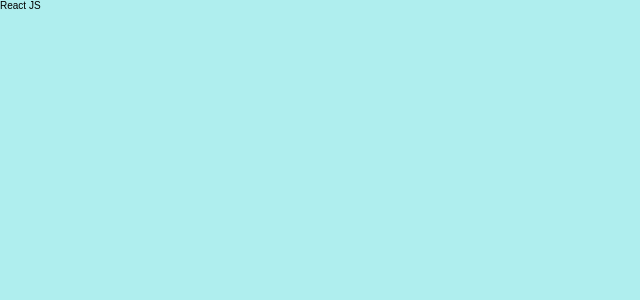
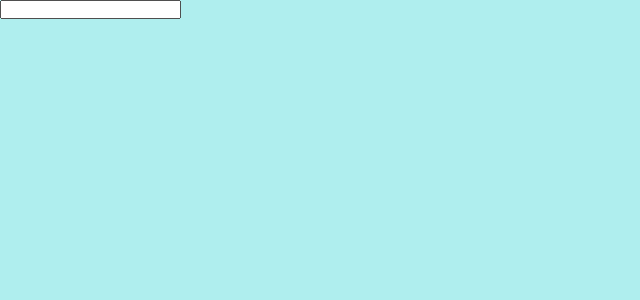
Before and after one commit to carlosdlroca/caesar-cipher, a React (Create React App) app: page / in a window 1280 px wide. Shown: the top 300 px of the page, without its empty margins (0-640 px from the left). Built offline with nearby package versions, Linux system fonts and the light colour scheme.

Commit message:
Create Input Component

```diff
--- a/public/index.html
+++ b/public/index.html
@@ -1,31 +1,16 @@
 <!DOCTYPE html>
 <html lang="en">
+
 <head>
   <meta charset="utf-8" />
-    <link rel="icon" href="%PUBLIC_URL%/favicon.ico" />
+  <!-- <link rel="icon" href="%PUBLIC_URL%/favicon.ico" /> -->
   <meta name="viewport" content="width=device-width, initial-scale=1" />
   <meta name="theme-color" content="#000000" />
-    <meta
-      name="description"
-      content="Web site created using create-react-app"
-    />
-    <link rel="apple-touch-icon" href="%PUBLIC_URL%/logo192.png" />
-    <!--
-      manifest.json provides metadata used when your web app is installed on a
-      user's mobile device or desktop. See https://developers.google.com/web/fundamentals/web-app-manifest/
-    -->
-    <link rel="manifest" href="%PUBLIC_URL%/manifest.json" />
-    <!--
-      Notice the use of %PUBLIC_URL% in the tags above.
-      It will be replaced with the URL of the `public` folder during the build.
-      Only files inside the `public` folder can be referenced from the HTML.
-
-      Unlike "/favicon.ico" or "favicon.ico", "%PUBLIC_URL%/favicon.ico" will
-      work correctly both with client-side routing and a non-root public URL.
-      Learn how to configure a non-root public URL by running `npm run build`.
-    -->
+  <meta name="description" content="Web site created using create-react-app" />
+  <!-- <link rel="apple-touch-icon" href="%PUBLIC_URL%/logo192.png" /> -->
   <title>React App</title>
 </head>
+
 <body>
   <noscript>You need to enable JavaScript to run this app.</noscript>
   <div id="root"></div>
@@ -40,4 +25,5 @@
       To create a production bundle, use `npm run build` or `yarn build`.
     -->
 </body>
+
 </html>
--- a/src/App.js
+++ b/src/App.js
@@ -1,3 +1,19 @@
-import React from "react";
+import React, { useState } from "react";
 import "./Styles.css";
-export default () => <main className='App'>React JS</main>;
+
+import Input from "./Input";
+
+export default () => {
+    const [text, setText] = useState("");
+
+    function handleInputChange(e) {
+        const { value } = e.target;
+        setText(value);
+    }
+
+    return (
+        <main className='App'>
+            <Input value={text} onChange={e => handleInputChange(e)} />
+        </main>
+    );
+};
--- /dev/null
+++ b/src/Input.js
@@ -0,0 +1,3 @@
+import React from "react";
+
+export default props => <input {...props} className='Input' />;
```
Lines whose indentation alone changed are shown as unchanged.
